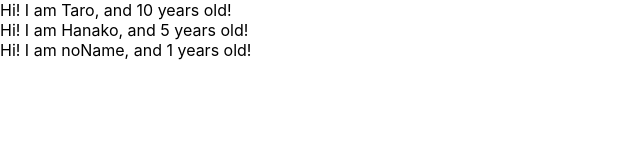
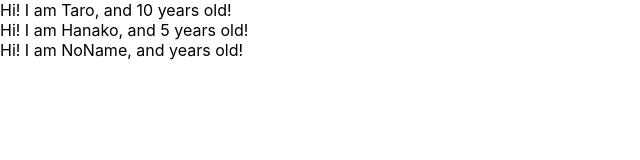
Before and after one commit to elletech/udemy-react-redux-crud-application, a React (Create React App) app: page / in a window 1280 px wide. Shown: the top 160 px of the page, without its empty margins (0-640 px from the left). Built offline with nearby package versions, Linux system fonts and the light colour scheme.

Commit message:
learn prop-types

```diff
--- a/src/App.js
+++ b/src/App.js
@@ -1,9 +1,11 @@
 import React from 'react';
+import PropTypes from 'prop-types';
+
 const App = () => {
   const profiles = [
     {name: "Taro", age: 10},
     {name: "Hanako", age: 5},
-    {name: "noName"}
+    {name: "NoName" }
   ]
   return (
   <div>
@@ -20,8 +22,8 @@ const User = (props) => {
 return <div>Hi! I am {props.name}, and {props.age} years old! </div>
 }
 
-// デフォルトPropsの設定
-User.defaultProps = {
-  age: 1
+User.propTypes = {
+  name: PropTypes.string,
+  age: PropTypes.number
 }
 export default App;
```
